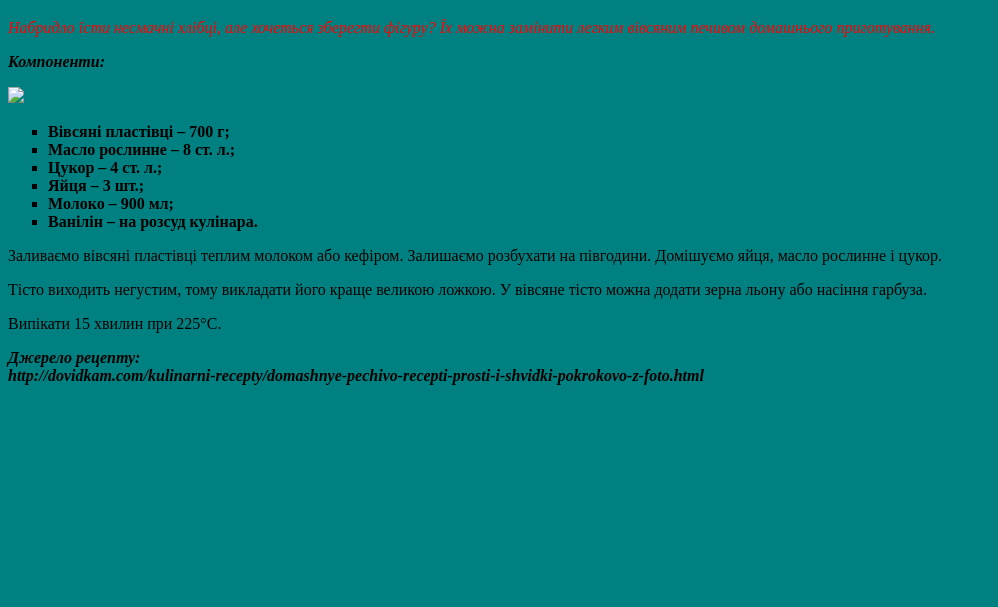
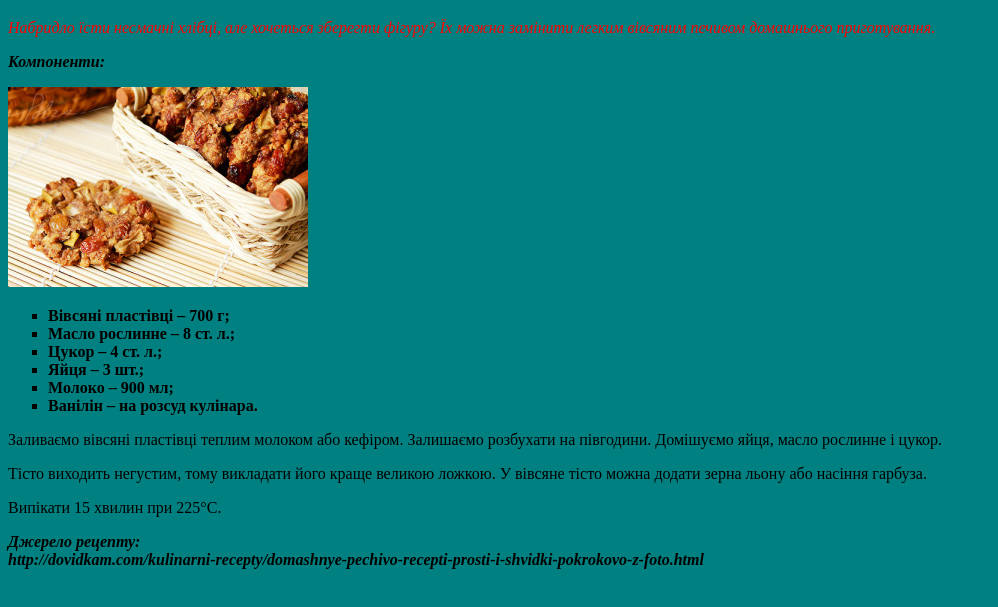
Before and after one commit to TarasBizhyk/TarasBizhyk.github.io, a plain HTML site: page lesson2/index.html in a window 1280 px wide. Shown: the part 61-668 px from the top of the page, without its empty margins (0-998 px from the left). Drawn offline with Linux system fonts and the light colour scheme.

Commit message:
Add files via upload
Проект дитяче печиво

```diff
--- a/lesson2/index.html
+++ b/lesson2/index.html
@@ -8,7 +8,7 @@
    <h1>Рецепт швидкого дієтичного печива</h1>
     <p><i><font color=red>Набридло їсти несмачні хлібці, але хочеться зберегти фігуру? Їх можна замінити легким вівсяним печивом домашнього приготування.</font></i></p>
     <p><b><i>Компоненти:</i></b></p>
-    <img src="pechuvo.jpeg">
+    <img src="foto.jpg">
     <b><ul type=square><li>Вівсяні пластівці – 700 г;</li>
     <li>Масло рослинне – 8 ст. л.;</li>
     <li>Цукор – 4 ст. л.;</li>
```
Also changed, not shown: lesson2/foto.jpg (added).
